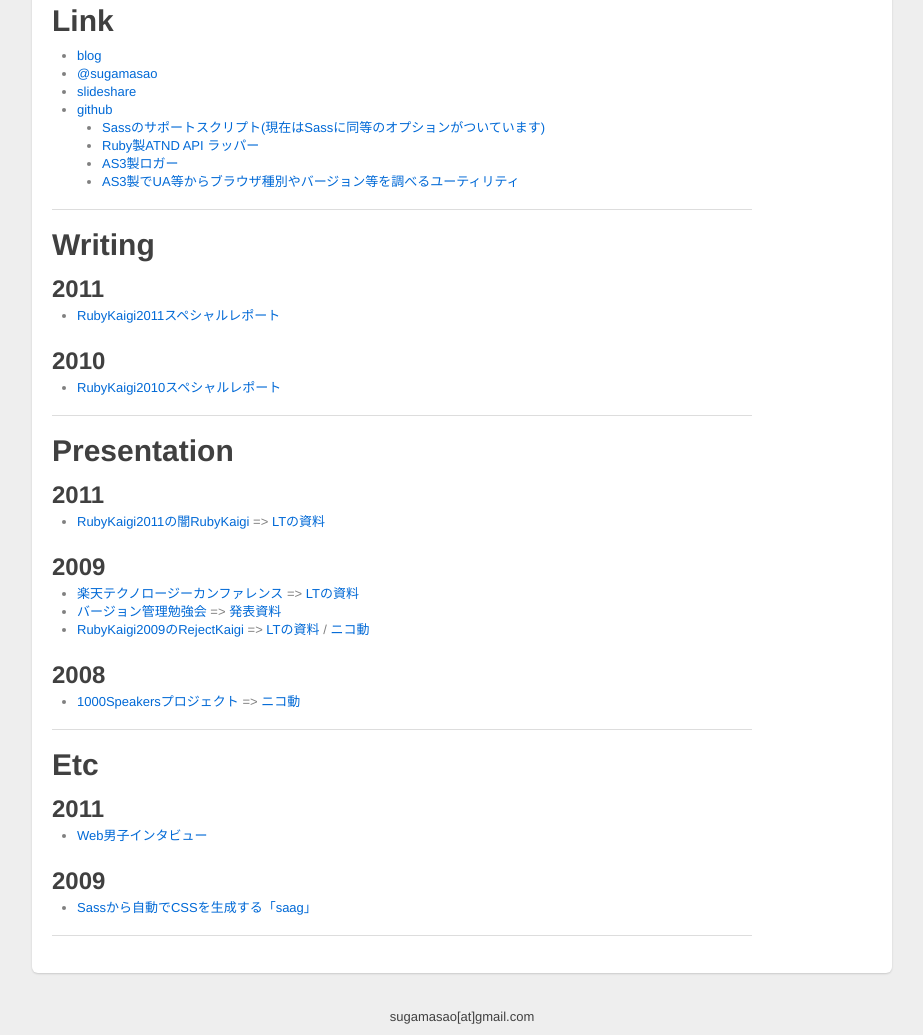
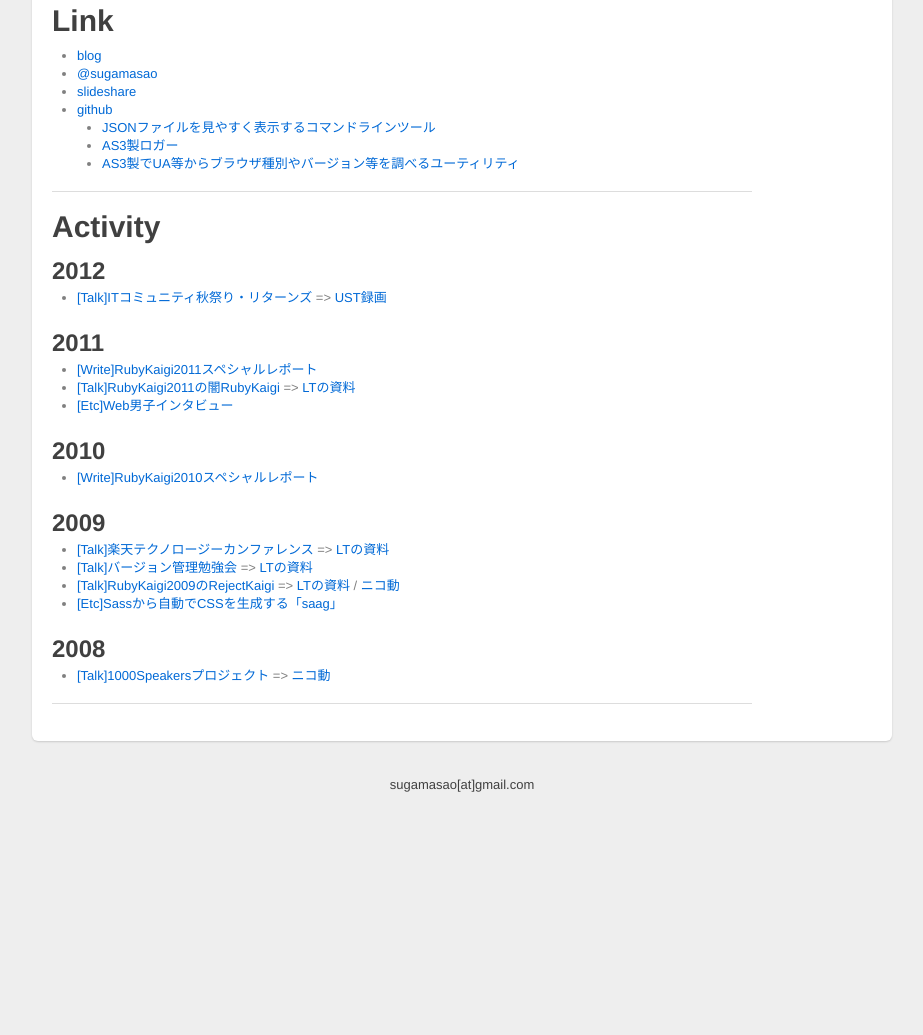
Before and after one commit to sugamasao/sugamasao.com, a plain HTML site: page index.html in a window 1280 px wide. Shown: the part 168-1203 px from the top of the page, without its empty margins (178-1101 px from the left). After the commit the page ends 971 px from the top, so only its background shows below. Drawn offline with Linux system fonts and the light colour scheme; a web font is replaced by a local one.

Commit message:
いろいろメンテした

```diff
--- a/index.html
+++ b/index.html
@@ -40,8 +40,7 @@
                   <li><a href="http://www.slideshare.net/sugamasao">slideshare</a></li>
                   <li><a href="https://github.com/sugamasao">github</a>
                   <ul>
-                    <li><a href="https://github.com/sugamasao/saag">Sassのサポートスクリプト(現在はSassに同等のオプションがついています)</a></li>
-                    <li><a href="https://github.com/sugamasao/atnd4r">Ruby製ATND API ラッパー</a></li>
+                    <li><a href="https://github.com/sugamasao/ap_command">JSONファイルを見やすく表示するコマンドラインツール</a></li>
                     <li><a href="https://github.com/sugamasao/as_logger">AS3製ロガー</a></li>
                     <li><a href="https://github.com/sugamasao/BrowserUtility">AS3製でUA等からブラウザ種別やバージョン等を調べるユーティリティ</a></li>
                     </ul>
@@ -50,55 +49,40 @@
               </div>
             </article>
             <article class="page-header">
-              <h1>Writing</h1>
+            <h1>Activity</h1>
+              <div>
+                <h2>2012</h2>
+                <ul>
+                  <li><a href="http://tcc.nifty.com/cs/catalog/tcc_schedule/catalog_120907204034_1.htm">[Talk]ITコミュニティ秋祭り・リターンズ</a> => <a href="http://www.ustream.tv/recorded/25931571">UST録画</a></li>
+                </ul>
+              </div>
               <div>
                 <h2>2011</h2>
                 <ul>
-                  <li><a href="https://gihyo.jp/news/report/01/rubykaigi2011/">RubyKaigi2011スペシャルレポート</a></li>
+                  <li><a href="https://gihyo.jp/news/report/01/rubykaigi2011/">[Write]RubyKaigi2011スペシャルレポート</a></li>
+                  <li><a href="http://rubykaigi.org/2011/ja">[Talk]RubyKaigi2011の闇RubyKaigi</a> => <a href="http://www.slideshare.net/sugamasao/rubykaigi-8613120">LTの資料</a></li>
+                  <li><a href="http://hara19.jp/archives/7313">[Etc]Web男子インタビュー</a></li>
                 </ul>
               </div>
               <div>
                 <h2>2010</h2>
                 <ul>
-                  <li><a href="https://gihyo.jp/news/report/01/rubykaigi2010/">RubyKaigi2010スペシャルレポート</a></li>
-                </ul>
-              </div>
-            </article>
-            <article class="page-header">
-              <h1>Presentation</h1>
-              <div>
-                <h2>2011</h2>
-                <ul>
-                  <li><a href="http://rubykaigi.org/2011/ja">RubyKaigi2011の闇RubyKaigi</a> => <a href="rubykaigi-8613120">LTの資料</a></li>
+                  <li><a href="https://gihyo.jp/news/report/01/rubykaigi2010/">[Write]RubyKaigi2010スペシャルレポート</a></li>
                 </ul>
               </div>
               <div>
                 <h2>2009</h2>
                 <ul>
-                  <li><a href="http://tech.rakuten.co.jp/rtc2009/">楽天テクノロージーカンファレンス</a> => <a href="http://www.slideshare.net/sugamasao/ride-on-atnd-api">LTの資料</a></li>
-                  <li><a href="http://groups.google.com/group/vcsstudy">バージョン管理勉強会</a> => <a href="http://www.slideshare.net/sugamasao/subversion-tips108">発表資料</a></li>
-                  <li><a href="http://rubykaigi.org/2009/ja">RubyKaigi2009のRejectKaigi</a> => <a href="http://www.slideshare.net/sugamasao/sass">LTの資料</a> / <a href="http://www.nicovideo.jp/watch/sm9117327">ニコ動</a></li>
+                  <li><a href="http://tech.rakuten.co.jp/rtc2009/">[Talk]楽天テクノロージーカンファレンス</a> => <a href="http://www.slideshare.net/sugamasao/ride-on-atnd-api">LTの資料</a></li>
+                  <li><a href="http://groups.google.com/group/vcsstudy">[Talk]バージョン管理勉強会</a> => <a href="http://www.slideshare.net/sugamasao/subversion-tips108">LTの資料</a></li>
+                  <li><a href="http://rubykaigi.org/2009/ja">[Talk]RubyKaigi2009のRejectKaigi</a> => <a href="http://www.slideshare.net/sugamasao/sass">LTの資料</a> / <a href="http://www.nicovideo.jp/watch/sm9117327">ニコ動</a></li>
+                  <li><a href="http://www.moongift.jp/2009/06/saag/">[Etc]Sassから自動でCSSを生成する「saag」</a></li>
                 </ul>
               </div>
               <div>
                 <h2>2008</h2>
                 <ul>
-                  <li><a href="http://ja.doukaku.org/wiki/index.php/1000speakers:4">1000Speakersプロジェクト</a> => <a href="http://www.nicovideo.jp/watch/sm3424865">ニコ動</a></li>
-                </ul>
-              </div>
-            </article>
-            <article class="page-header">
-              <h1>Etc</h1>
-              <div>
-                <h2>2011</h2>
-                <ul>
-                  <li><a href="http://hara19.jp/archives/7313">Web男子インタビュー</a></li>
-                </ul>
-              </div>
-              <div>
-                <h2>2009</h2>
-                <ul>
-                  <li><a href="http://www.moongift.jp/2009/06/saag/">Sassから自動でCSSを生成する「saag」</a></li>
+                  <li><a href="http://ja.doukaku.org/wiki/index.php/1000speakers:4">[Talk]1000Speakersプロジェクト</a> => <a href="http://www.nicovideo.jp/watch/sm3424865">ニコ動</a></li>
                 </ul>
               </div>
             </article>
```
